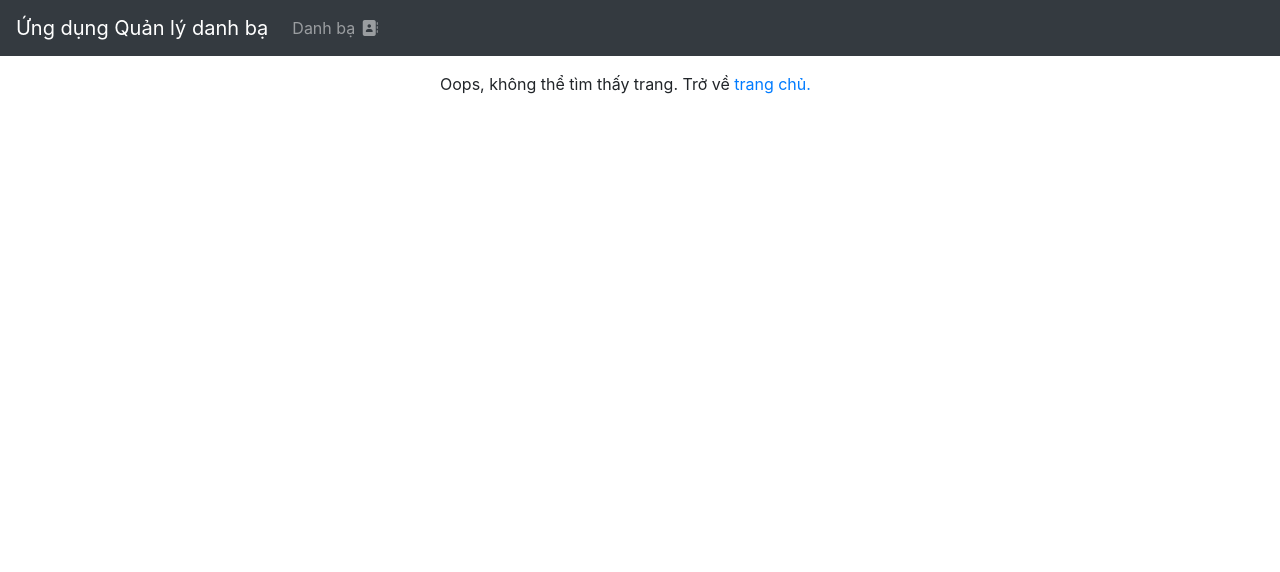
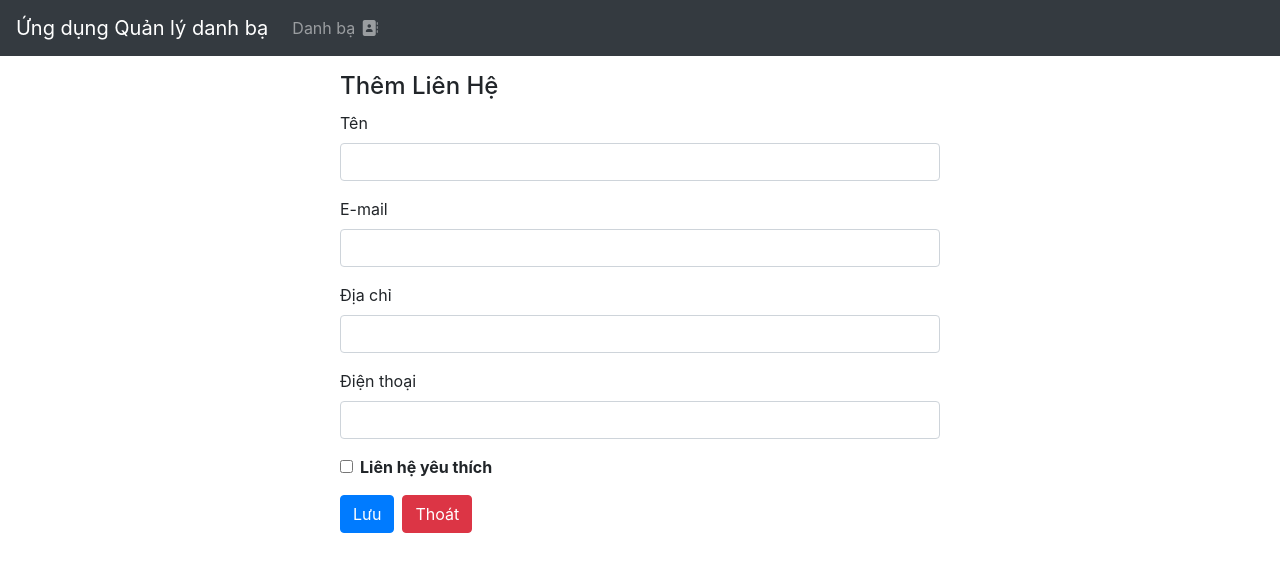
Before and after one commit to Trantrieungocan/DC21V7N500_TRANTRIEUNGOCAN_CT449_FRONTEND, a Vue app in the folder vue-project/: page /contacts/add in a window 1280 px wide. Shown: the top 572 px of the page. Built offline with nearby package versions, Linux system fonts and the light colour scheme; no server answers.

Commit message:
Tao trang them lien he

```diff
--- a/vue-project/src/router/index.js
+++ b/vue-project/src/router/index.js
@@ -1,6 +1,7 @@
 import { createWebHistory, createRouter } from "vue-router";
 import ContactBook from "@/views/ContactBook.vue";
 import ContactList from "@/components/ContactList.vue";
+
 const routes = [
   {
     path: "/",
@@ -21,7 +22,12 @@ const routes = [
     path: "/contacts/:id",
     name: "contact.edit",
     component: () => import("@/views/ContactEdit.vue"),
-    props: true // Truyền các biến trong $route.params vào làm props
+    props: true, // Truyền các biến trong $route.params vào làm props
+  },
+  {
+    path: "/contacts/add",
+    name: "addcontact",
+    component: () => import("@/views/ContactAdd.vue"), // ✅ sửa ở đây
   },
 ];
 
@@ -29,4 +35,5 @@ const router = createRouter({
   history: createWebHistory(import.meta.env.BASE_URL),
   routes,
 });
+
 export default router;
--- /dev/null
+++ b/vue-project/src/views/ContactAdd.vue
@@ -0,0 +1,49 @@
+<script>
+import ContactForm from "@/components/ContactForm.vue";
+import ContactService from "@/services/contact.service";
+export default {
+  components: {
+    ContactForm,
+  },
+  data() {
+    return {
+      contact: {
+        name: "",
+        email: "",
+        address: "",
+        phone: "",
+        favorite: false,
+      },
+      message: "",
+    };
+  },
+  methods: {
+    async addContact(data) {
+      try {
+        await ContactService.create(data);
+        alert("Liên hệ được thêm thành công.");
+        this.$router.push({ name: "contactbook" });
+      } catch (error) {
+        console.log(error);
+        this.message = "Có lỗi xảy ra khi thêm liên hệ.";
+      }
+    },
+  },
+};
+</script>
+
+<template>
+  <div class="page">
+    <h4> Thêm Liên Hệ</h4>
+    <!-- Truyền contact rỗng vào form để có dữ liệu hiển thị -->
+    <ContactForm :contact="contact" @submit:contact="addContact" />
+    <p class="text-danger mt-2">{{ message }}</p>
+  </div>
+</template>
+
+<style scoped>
+.page {
+  max-width: 600px;
+  margin: auto;
+}
+</style>
--- a/vue-project/src/views/ContactBook.vue
+++ b/vue-project/src/views/ContactBook.vue
@@ -3,39 +3,45 @@
     <div class="col-md-10">
       <InputSearch v-model="searchText" />
     </div>
+
     <div class="mt-3 col-md-6">
       <h4>
         Danh bạ
         <i class="fas fa-address-book"></i>
       </h4>
+
       <ContactList
         v-if="filteredContactsCount > 0"
         :contacts="filteredContacts"
         v-model:activeIndex="activeIndex"
       />
       <p v-else>Không có liên hệ nào.</p>
+
       <div class="mt-3 row justify-content-around align-items-center">
         <button class="btn btn-sm btn-primary" @click="refreshList()">
           <i class="fas fa-redo"></i> Làm mới
         </button>
+
+        <!-- ✅ Sửa tên route ở đây -->
         <button class="btn btn-sm btn-success" @click="goToAddContact">
           <i class="fas fa-plus"></i> Thêm mới
         </button>
-<button
-class="btn btn-sm btn-danger"
-@click="removeAllContacts"
->
+
+        <button class="btn btn-sm btn-danger" @click="removeAllContacts">
           <i class="fas fa-trash"></i> Xóa tất cả
         </button>
       </div>
     </div>
+
     <div class="mt-3 col-md-6">
       <div v-if="activeContact">
         <h4>
           Chi tiết Liên hệ
           <i class="fas fa-address-card"></i>
         </h4>
+
         <ContactCard :contact="activeContact" />
+
         <router-link
           :to="{
             name: 'contact.edit',
@@ -43,25 +49,26 @@ Chi tiết Liên hệ
           }"
         >
           <span class="mt-2 badge badge-warning">
-    <i class="fas fa-edit"></i> Hiệu chỉnh</span>
+            <i class="fas fa-edit"></i> Hiệu chỉnh
+          </span>
         </router-link>
-
       </div>
     </div>
   </div>
 </template>
+
 <script>
 import ContactCard from "@/components/ContactCard.vue";
 import InputSearch from "@/components/InputSearch.vue";
 import ContactList from "@/components/ContactList.vue";
 import ContactService from "@/services/contact.service";
+
 export default {
   components: {
     ContactCard,
     InputSearch,
     ContactList,
   },
-// Đoạn mã xử lý đầy đủ sẽ trình bày bên dưới
   data() {
     return {
       contacts: [],
@@ -70,21 +77,17 @@ searchText: "",
     };
   },
   watch: {
-// Giám sát các thay đổi của biến searchText.
-// Bỏ chọn phần tử đang được chọn trong danh sách.
     searchText() {
       this.activeIndex = -1;
     },
   },
   computed: {
-// Chuyển các đối tượng contact thành chuỗi để tiện cho tìm kiếm.
     contactStrings() {
       return this.contacts.map((contact) => {
         const { name, email, address, phone } = contact;
         return [name, email, address, phone].join("");
       });
     },
-// Trả về các contact có chứa thông tin cần tìm kiếm.
     filteredContacts() {
       if (!this.searchText) return this.contacts;
       return this.contacts.filter((_contact, index) =>
@@ -121,8 +124,9 @@ console.log(error);
         }
       }
     },
+    // ✅ Sửa tên route ở đây cho đúng với index.js
     goToAddContact() {
-this.$router.push({ name: "contact.add" });
+      this.$router.push({ name: "addcontact" });
     },
   },
   mounted() {
@@ -135,5 +139,6 @@ this.refreshList();
 .page {
   text-align: left;
   max-width: 750px;
+  margin: auto;
 }
 </style>
```
Lines whose indentation alone changed are shown as unchanged.
